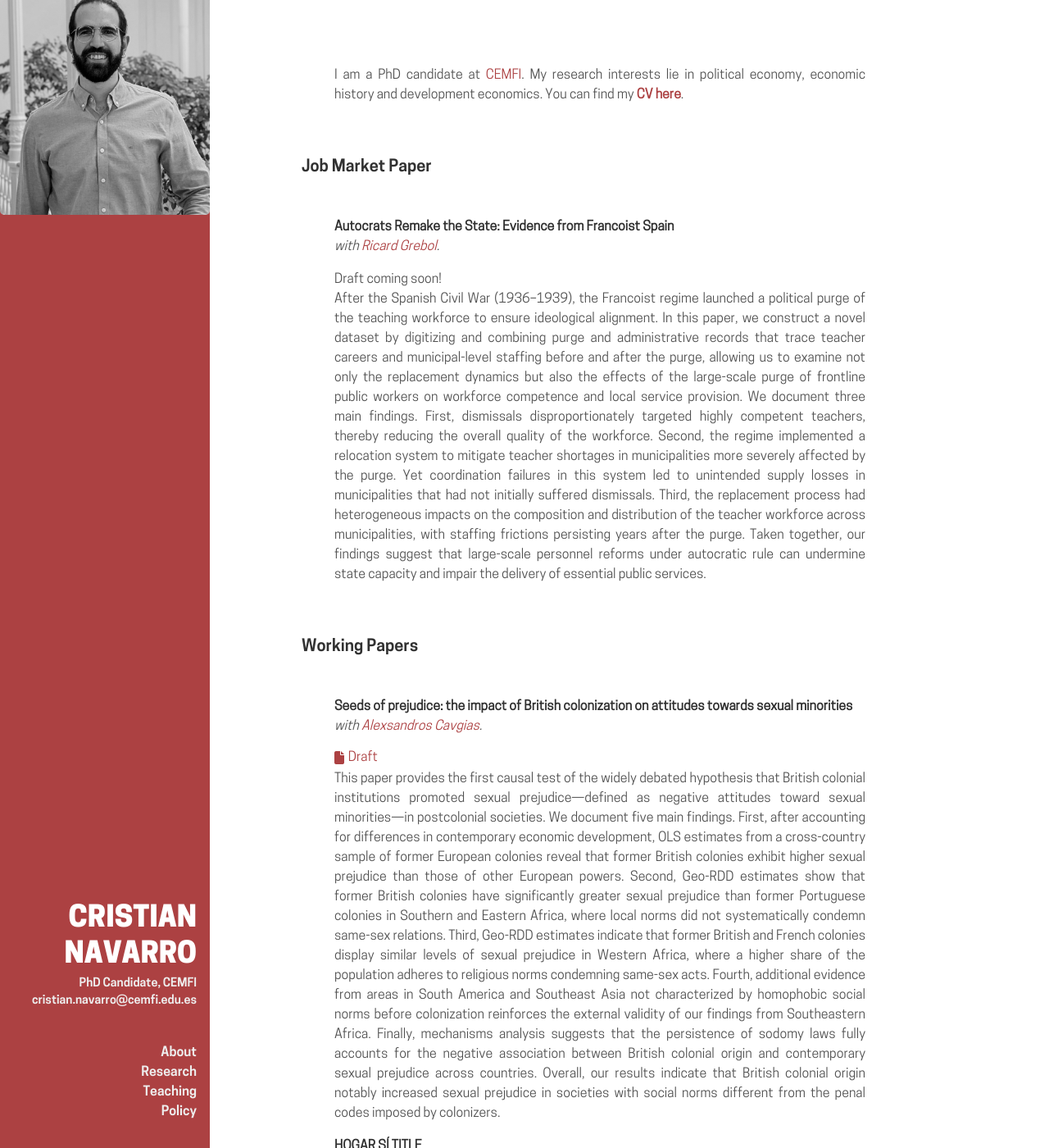
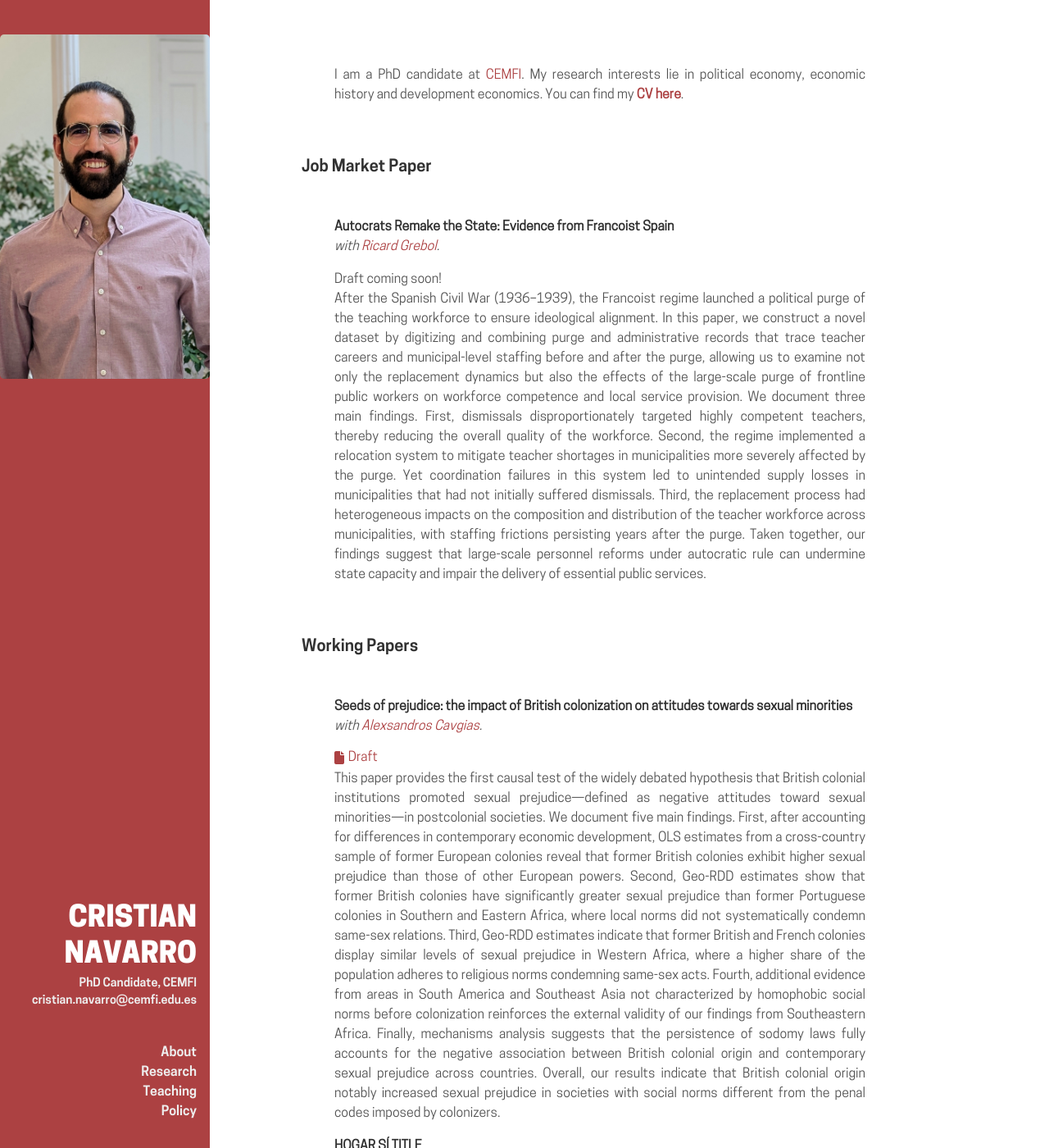
Before and after one commit to cnavarroserrano/cnavarroserrano.github.io, a Jekyll site: the page built from index.md, in a window 1280 px wide and 1400 px high. Shown: the whole window at 82% size. Built offline with Jekyll 4.4.1, drawn with Linux system fonts in a browser that asks for light colours; some web fonts are replaced.

Commit message:
Update sidebar.html

```diff
--- a/_includes/sidebar.html
+++ b/_includes/sidebar.html
@@ -10,15 +10,20 @@
     padding: 0 !important;
   }
 
-  /* Image: full bleed */
-  .sidebar .sidebar-photo{ filter: grayscale(100%) !important; }
-
+ /* ensure the rule wins */
+  .sidebar .sidebar-photo{
+    display:block;
+    width:100%;
+    height: min(42vh, 420px);
+    object-fit: cover;
+    transform: translateY(10%);   /* positive = push image down */
+  }
   @media (max-width: 520px){
     .sidebar .sidebar-photo{
       height: 32vh;
       object-position: center 65% !important;
+    }
   }
-}
 
   /* Add padding only to the content below the image */
   .sidebar-body{
```
